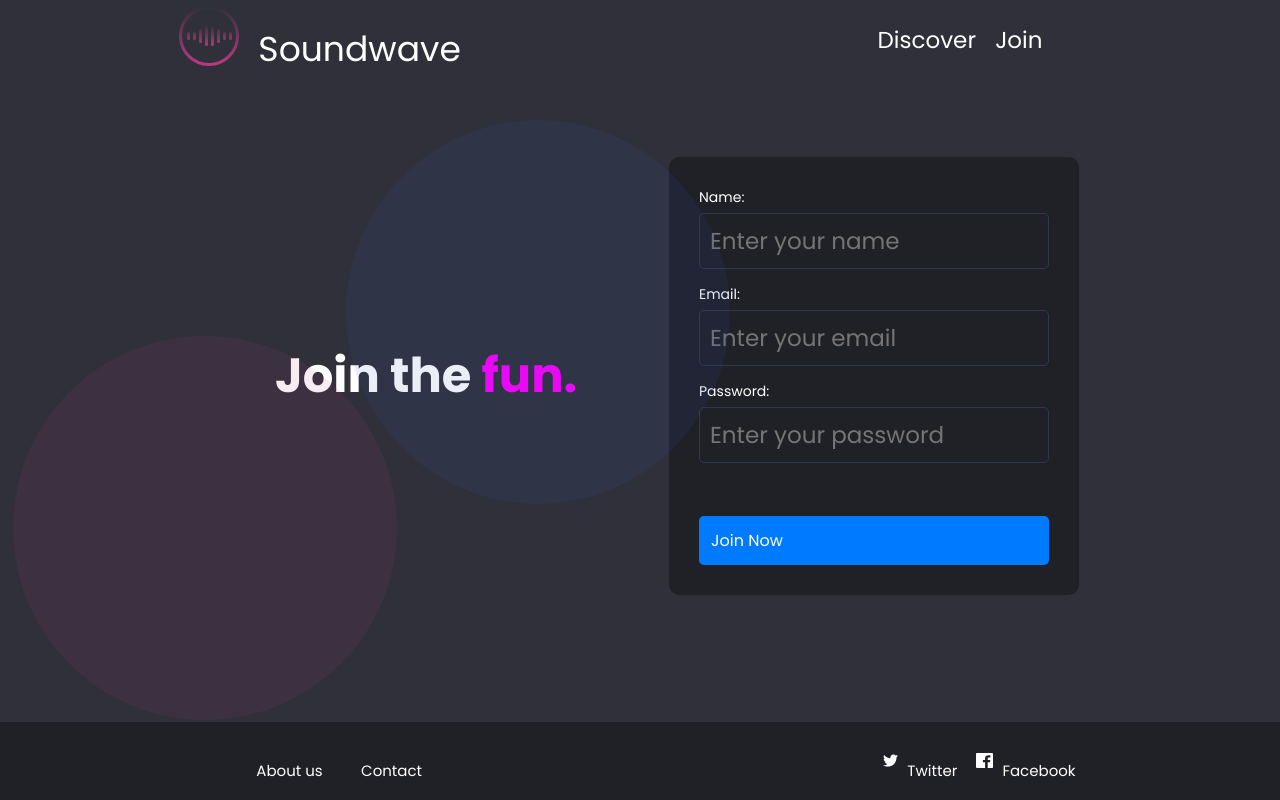
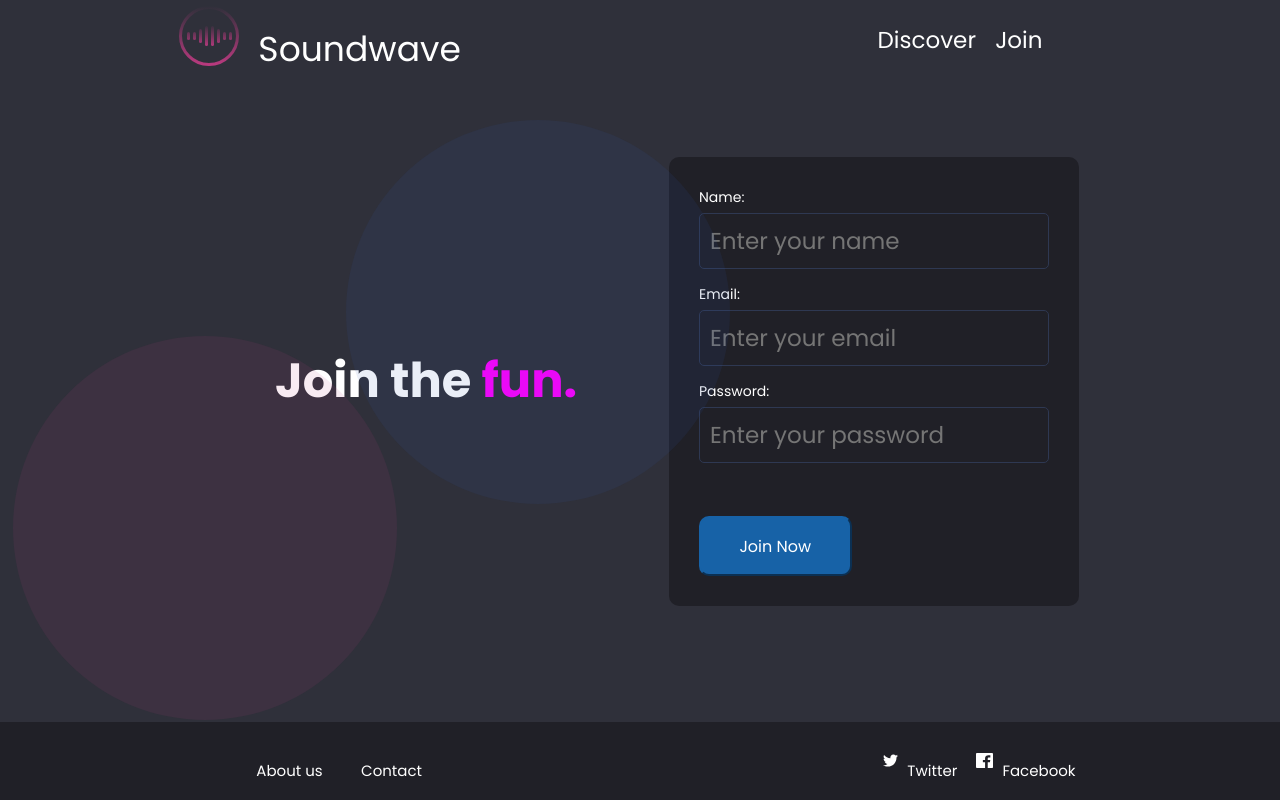
Before and after one commit to PaolaAMoralesP/SoundWave, a React (Vite) app: page /Join in a window 1280 px wide. Built offline with nearby package versions, Linux system fonts and the light colour scheme.

Commit message:
Add type to button component

```diff
--- a/src/components/Button/Button.jsx
+++ b/src/components/Button/Button.jsx
@@ -2,7 +2,7 @@ import React from "react";
 import { useNavigate } from "react-router";
 import "./button.css";
 
-function Button() {
+function Button({type}) {
 
   const buttonJoin = useNavigate();
 
@@ -10,7 +10,7 @@ function Button() {
   };
 
   return (
-    <button type="button" onClick={click}>Join Now</button>
+    <button type={type} onClick={click}>Join Now</button>
   );
 }
 
--- a/src/components/Input_form/Input_form.jsx
+++ b/src/components/Input_form/Input_form.jsx
@@ -1,3 +1,4 @@
+import Button from "../Button/Button";
 import "./input_form.css";
 import { useState } from "react";
 
@@ -93,9 +94,7 @@ function Input_form() {
         onChange={handleChange}
         error={errors.Password}
       />
-      <button type="submit" className="submit-button">
-        Join Now
-      </button>
+      <Button type="submit"/>
     </form>
   );
 }
--- a/src/components/Mains/Main_app/Main.jsx
+++ b/src/components/Mains/Main_app/Main.jsx
@@ -18,7 +18,7 @@ function Main() {
             <div className="divText">
                 <h1>Feel The Music</h1>
                 <h6>Stream over 20 thousand songs with one click</h6>
-               <Button/>
+                <Button type="button"/>
             </div>
         </main>
     )
```
